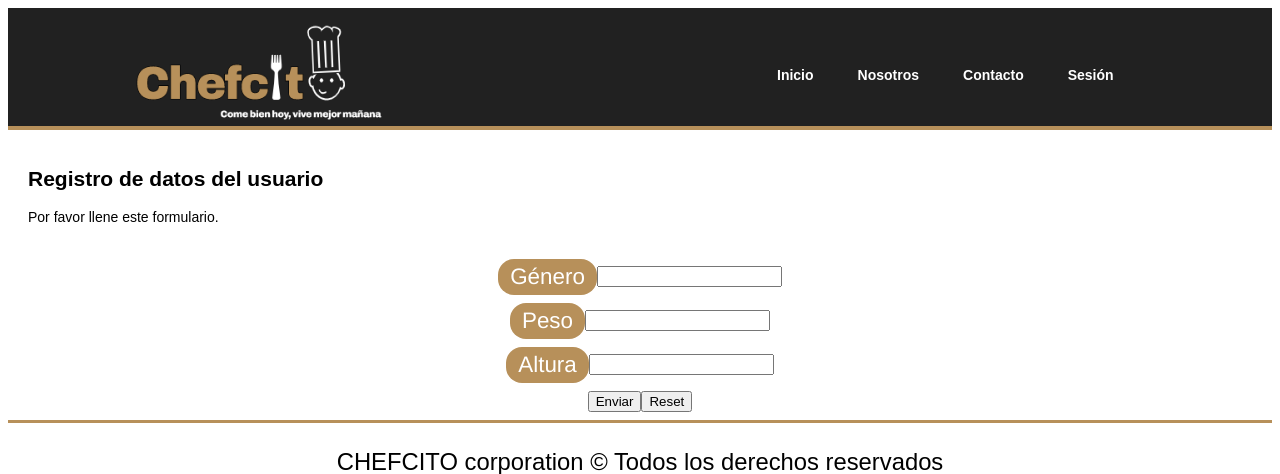
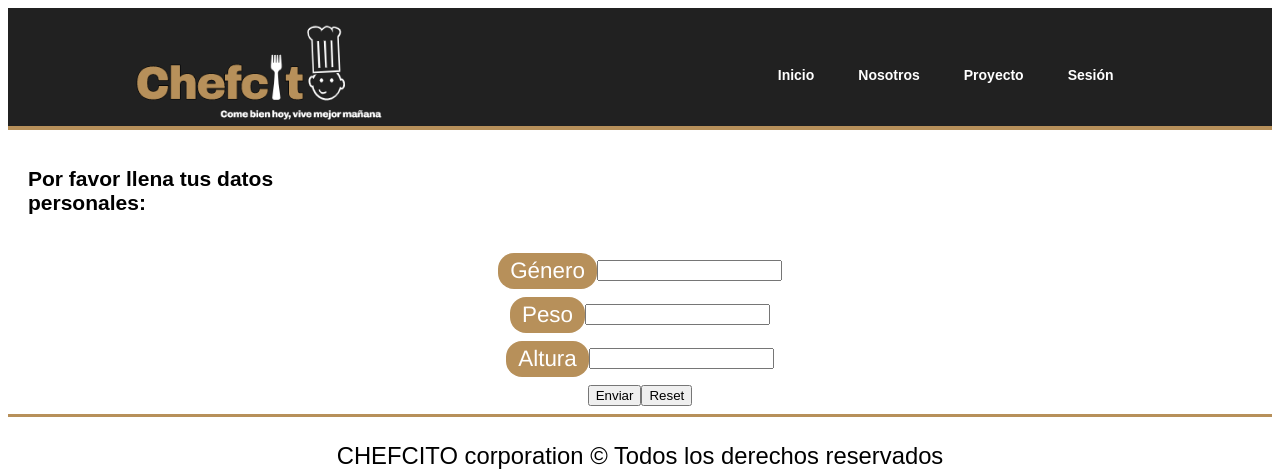
Before and after one commit to juandevia/IOT-pagina-web, a PHP site: page /data.php in a window 1280 px wide. Shown: the top 474 px of the page. Run offline with PHP 8.4, Linux system fonts and the light colour scheme; the visitor is signed in with stand-in values (Sample User, id 1); data that the repository does not hold is empty.

Commit message:
Update data.php

```diff
--- a/data.php
+++ b/data.php
@@ -116,8 +116,8 @@ if($_SERVER["REQUEST_METHOD"] == "POST"){
             <ul class="nav"><!--lista no ordenanda con los enlaces-->
                 <li><a href="index.html">Inicio </a></li>
                 <li><a href="nosotrosl.html">Nosotros</a></li>
-                <li><a href="contacto.html">Contacto</a></li>
-                <li><a href="">Sesión</a>
+                <li><a href="contacto.html">Proyecto</a></li>
+                <li><a href="welcome.php">Sesión</a>
                     <ul>
                         <li><a href="reset_password.php">Cambiar contraseña</a></li>
                         <li><a href="data.php">Datos usuario</a></li>
@@ -130,8 +130,8 @@ if($_SERVER["REQUEST_METHOD"] == "POST"){
 
     <!-- Clase para crear el formulario de registro de datos -->
     <div class="wrapper">
-        <h2>Registro de datos del usuario</h2>
-        <p>Por favor llene este formulario.</p>
+        <h2>Por favor llena tus datos personales:</h2>
+        <p></p>
 
         <?php
         if(!empty($login_err)){
```
